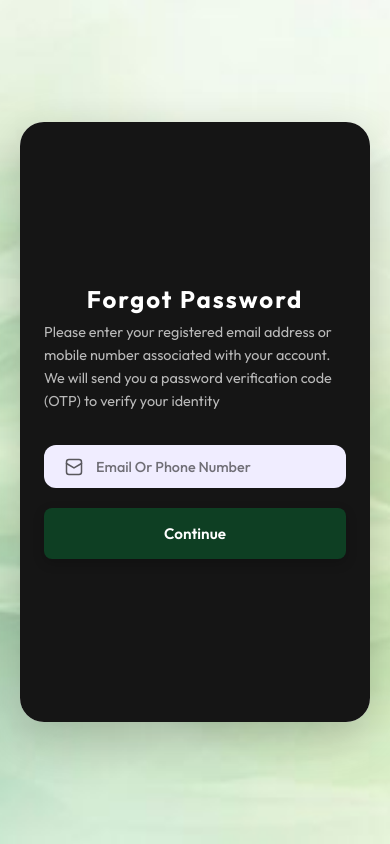
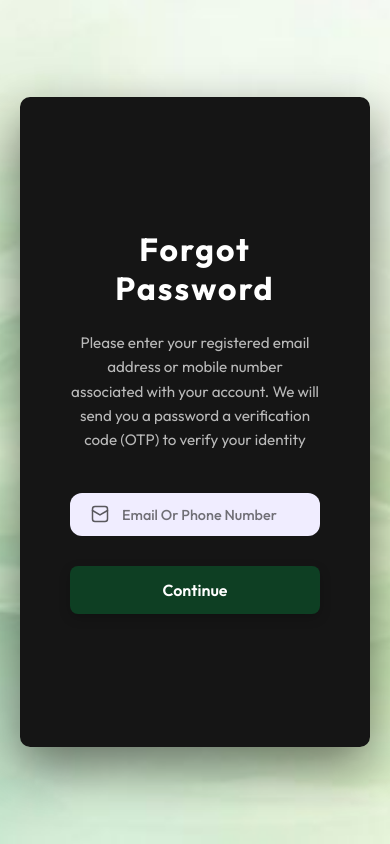
Before and after one commit to JayaniSrimali/Login-System, a Flask app: page /forgot-password in a window 390 px wide. Run offline with Flask 3, Linux system fonts and the light colour scheme.

Commit message:
Update Forgot Password Page UI: Add split layout, background image, and custom form styling

```diff
--- a/static/css/style.css
+++ b/static/css/style.css
@@ -218,7 +218,7 @@ h6 {
     border-radius: var(--radius-lg);
     overflow: hidden;
     box-shadow: var(--shadow-xl);
-    min-height: 700px;
+    min-height: 650px;
 }
 
 .auth-split-horizontal {
@@ -1040,7 +1040,9 @@ h6 {
     .section-title {
         font-size: 2rem;
     }
-}/* Terms Checkbox */
+}
+
+/* Terms Checkbox */
 .terms-checkbox {
     display: flex;
     align-items: center;
@@ -1068,3 +1070,105 @@ h6 {
 .terms-checkbox label:hover {
     color: var(--white);
 }
+
+/* ====================================
+   Forgot Password Custom Styles
+   ==================================== */
+.forgot-password-split {
+    display: grid;
+    grid-template-columns: 1fr 1fr;
+    /* Image slightly wider */
+    max-width: 1200px;
+    width: 100%;
+    border-radius: 10px;
+    overflow: hidden;
+    box-shadow: 0 20px 50px rgba(0, 0, 0, 0.5);
+    min-height: 650px;
+}
+
+.forgot-password-left {
+    background: url('../Images/Forgot_Password.jpg') no-repeat center center;
+    background-size: cover;
+    position: relative;
+}
+
+.forgot-password-right {
+    padding: 60px 50px;
+    display: flex;
+    flex-direction: column;
+    align-items: center;
+    justify-content: center;
+    background: #151515;
+    color: var(--white);
+}
+
+.forgot-password-right .auth-form-container {
+    width: 100%;
+    max-width: 400px;
+}
+
+.forgot-password-right .auth-title {
+    text-align: center;
+    color: var(--white);
+    margin-bottom: 24px;
+    font-size: 2rem;
+    font-weight: 700;
+}
+
+.forgot-password-right .auth-subtitle-small {
+    text-align: center;
+    color: rgba(255, 255, 255, 0.7);
+    margin-bottom: 40px;
+    line-height: 1.6;
+    font-size: 0.95rem;
+}
+
+/* Specific pill shapes for this page */
+.forgot-password-right .form-input {
+    width: 100%;
+    padding: 12px 12px 12px 52px;
+    border: none;
+    border-radius: 12px;
+    background: #F0EDFF;
+    color: #1A1A1A;
+    font-size: 0.95rem;
+    font-family: var(--font-body);
+    transition: all var(--transition-base);
+    outline: none;
+    font-weight: 500;
+}
+
+
+.forgot-password-right .input-icon {
+    color: #1A1A1A;
+    left: 20px;
+    top: 50%;
+    transform: translateY(-50%);
+}
+
+.forgot-password-right .btn-primary {
+    border-radius: 8px;
+    /* Pill shape */
+    width: 100%;
+    margin-top: 10px;
+    background: #0E3F23;
+    /* Dark green */
+    padding: 14px;
+    font-size: 1rem;
+
+}
+
+.forgot-password-right .btn-primary:hover {
+    background: #1A5D44;
+}
+
+/* Responsive */
+@media (max-width: 768px) {
+    .forgot-password-split {
+        grid-template-columns: 1fr;
+    }
+
+    .forgot-password-left {
+        display: none;
+    }
+}
--- a/templates/forgot_password.html
+++ b/templates/forgot_password.html
@@ -4,18 +4,17 @@
 
 {% block content %}
 <div class="auth-container forgot-password-page">
-    <div class="auth-split-horizontal">
-        <div class="auth-image-left">
-            <img src="https://images.unsplash.com/photo-1466692476868-aef1dfb1e735?w=800&q=80" alt="Plant growing"
-                class="auth-image">
+    <div class="forgot-password-split">
+        <div class="forgot-password-left">
+            <!-- Background image handles the visual -->
         </div>
 
-        <div class="auth-right-compact">
+        <div class="forgot-password-right">
             <div class="auth-form-container">
                 <h2 class="auth-title">Forgot Password</h2>
                 <p class="auth-subtitle-small">
                     Please enter your registered email address or mobile number associated with your account.
-                    We will send you a password verification code (OTP) to verify your identity
+                    We will send you a password a verification code (OTP) to verify your identity
                 </p>
 
                 <form method="POST" action="{{ url_for('forgot_password') }}" class="auth-form">
```
Also changed, not shown: static/Images/Forgot_Password.jpg (added).
